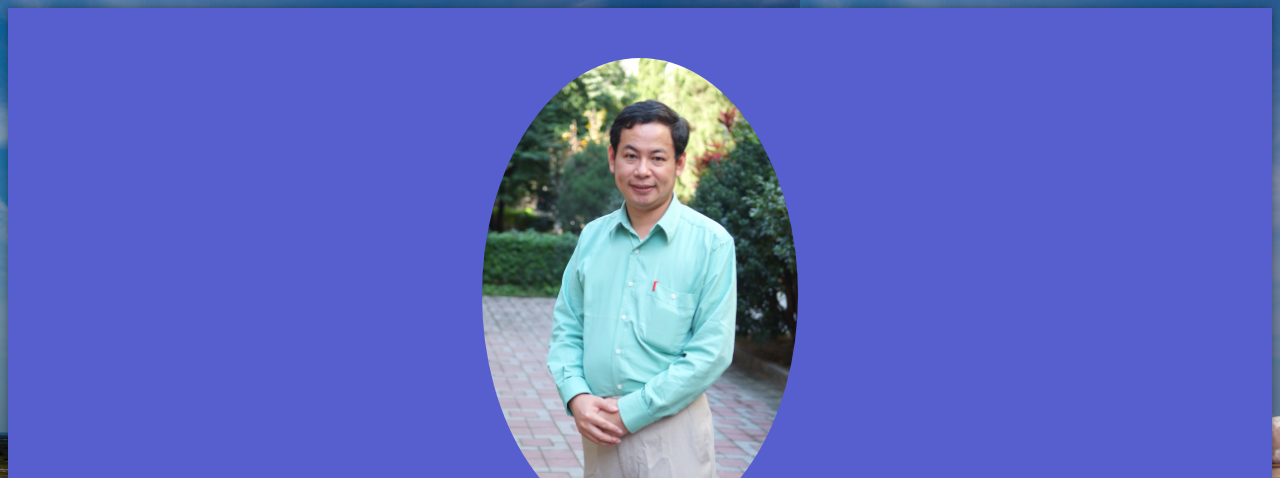
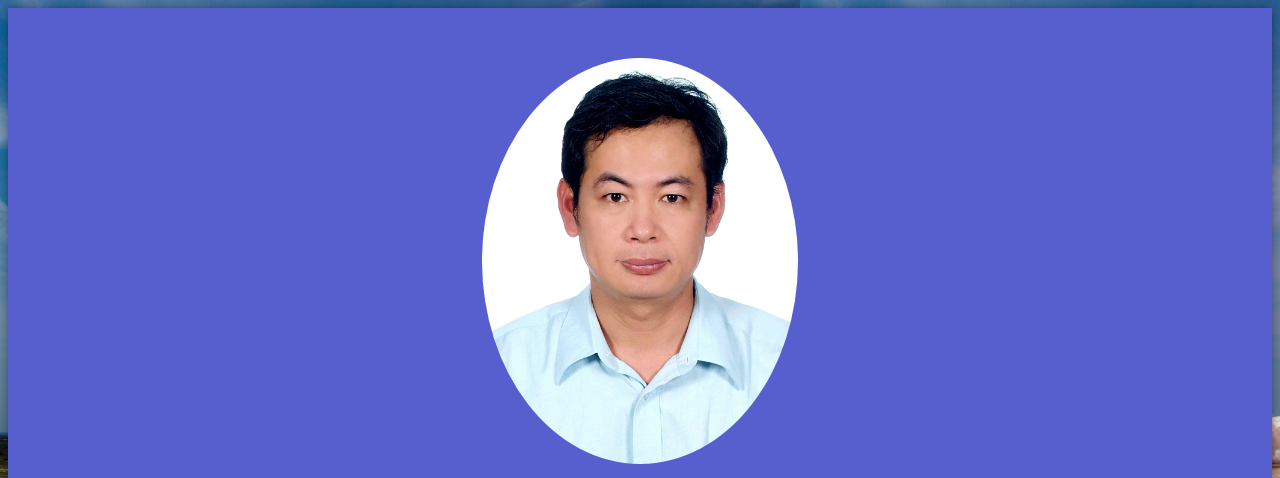
Before and after one commit to mfchen12/0505_html_demo, a plain HTML site: page index.html in a window 1280 px wide. Shown: the top 478 px of the page. Drawn offline with Linux system fonts and the light colour scheme.

Commit message:
新增 圖片

```diff
--- a/index.html
+++ b/index.html
@@ -8,7 +8,7 @@
 	<body>
 		<div class="main-content">
 		<div class="top-section">
-			<img src="images/chen20081208_s20.jpg" />
+			<img src="images/chen20061003.jpg" />
 			<p class ="name"> Chen Ming-fong  </p>
 			<p class ="email">mfchen12@gmail.com</p>
 			<p class ="mobile">+886916836876</p>
```
Also changed, not shown: images/chen20061003.JPG (added).
